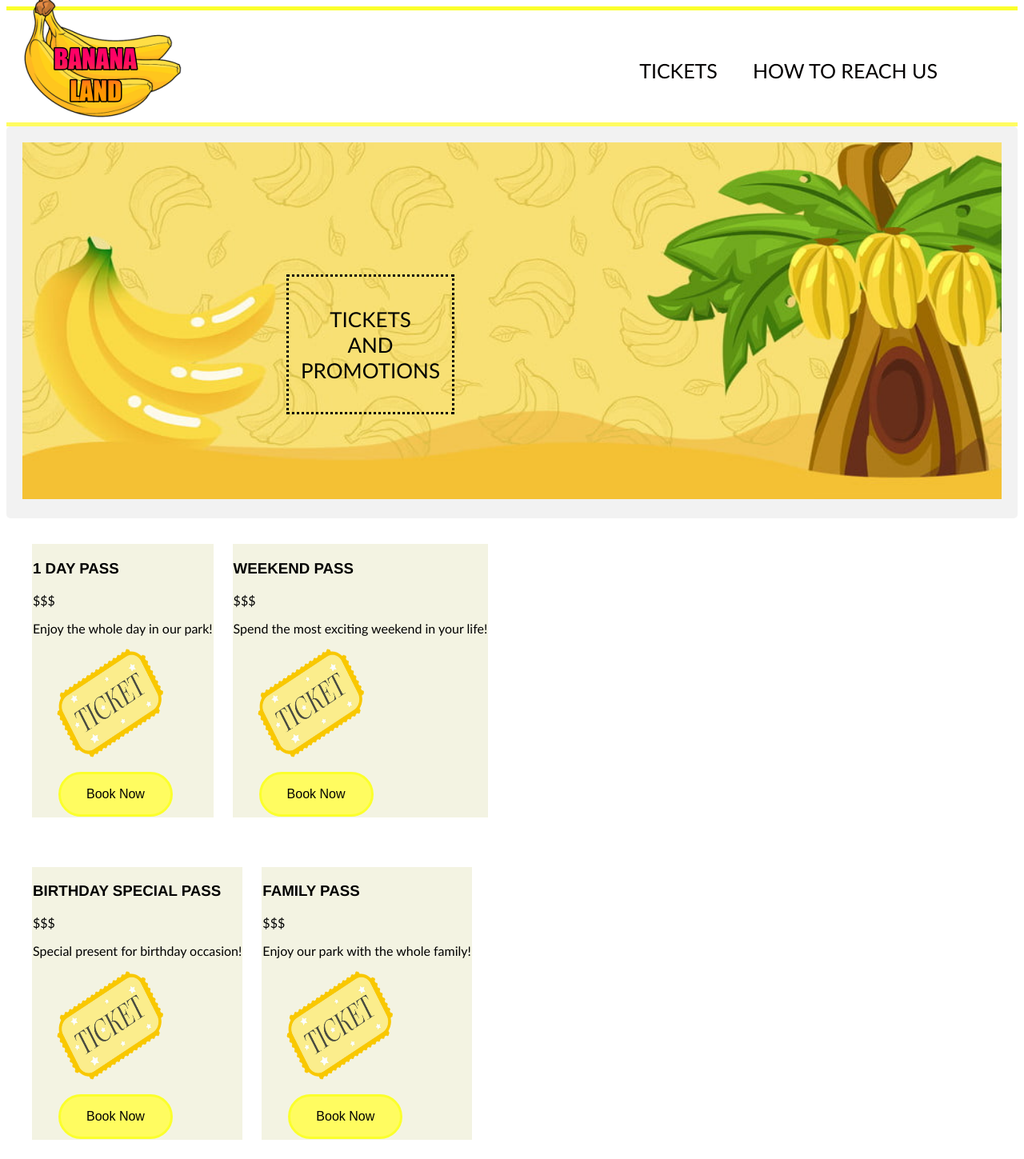
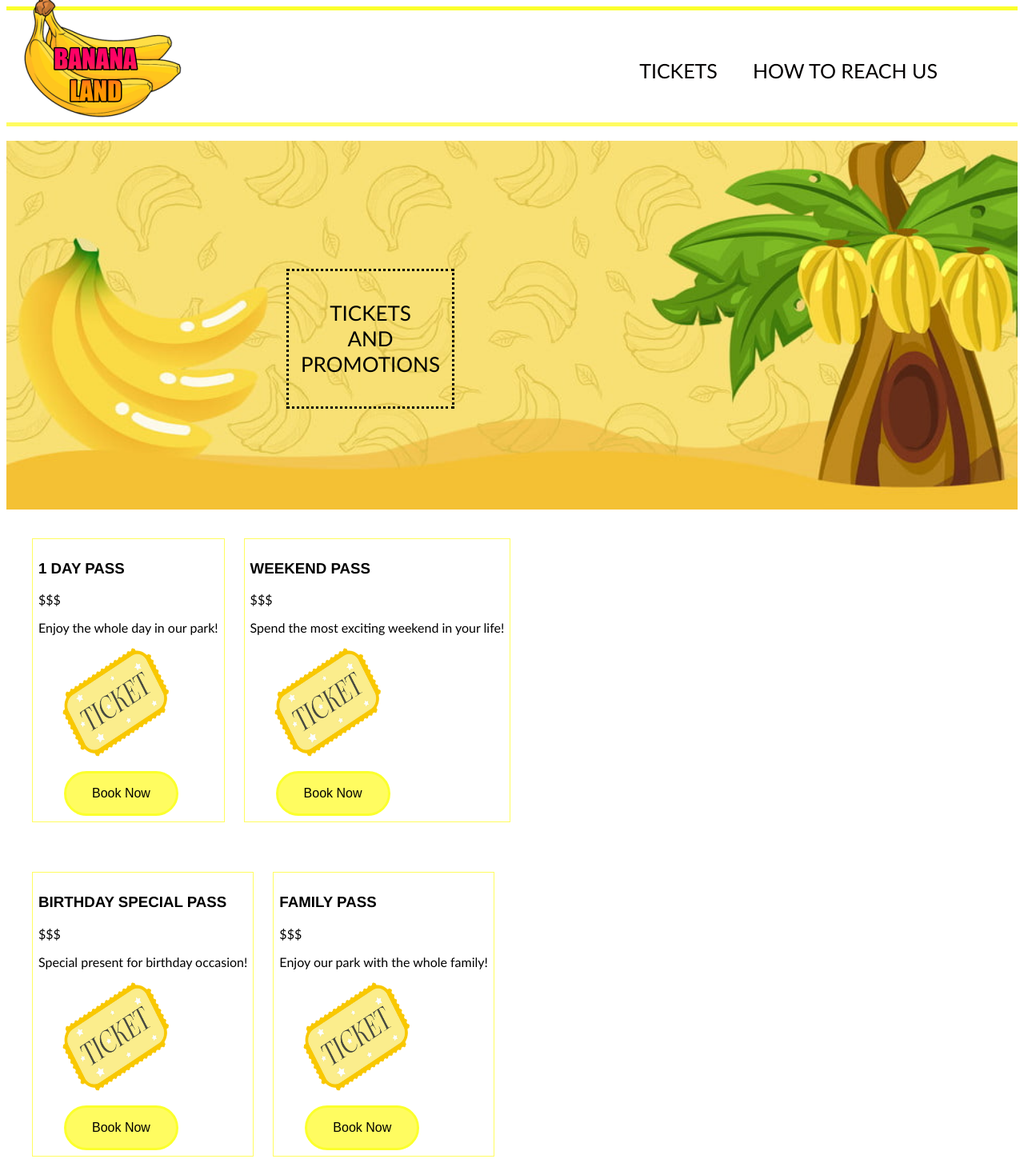
Before and after one commit to rememberwhoyouare/BananaWorld, a plain HTML site: page tickets.html in a window 1280 px wide. Shown: the top 1449 px of the page at 80% size. Drawn offline with Linux system fonts and the light colour scheme.

Commit message:
added styling

```diff
--- a/StyleSheet/style.css
+++ b/StyleSheet/style.css
@@ -171,7 +171,7 @@ img {vertical-align: middle;} */
   width: 100%;
 }
 
-.container {
+.ticket-img-container {
   position: relative;
   text-align: center;
 }
@@ -195,10 +195,11 @@ img {vertical-align: middle;} */
 }
 
 .ticket-item {
-  border: 1px solid  rgb(243, 243, 226);
-  background-color: rgb(243, 243, 226);
+  border: 1px solid  rgb(255, 252, 96);
+  /* background-color: rgb(243, 243, 226); */
   margin: 10px;
   display: inline-block;
+  padding: 7px;
 }
 
 .ticket-item h3 {
--- a/tickets.html
+++ b/tickets.html
@@ -23,7 +23,7 @@
                 <a href="contacts.html">HOW TO REACH US</a>
             </div>
         </nav>
-        <div class="container">
+        <div class="ticket-img-container">
             <img src="img/ticketPage.jpeg" alt="Banana Background" id="ticket-banner">
             <div class="in-text"><h2>TICKETS <br> AND <br> PROMOTIONS</h2></div>
         </div>
```
